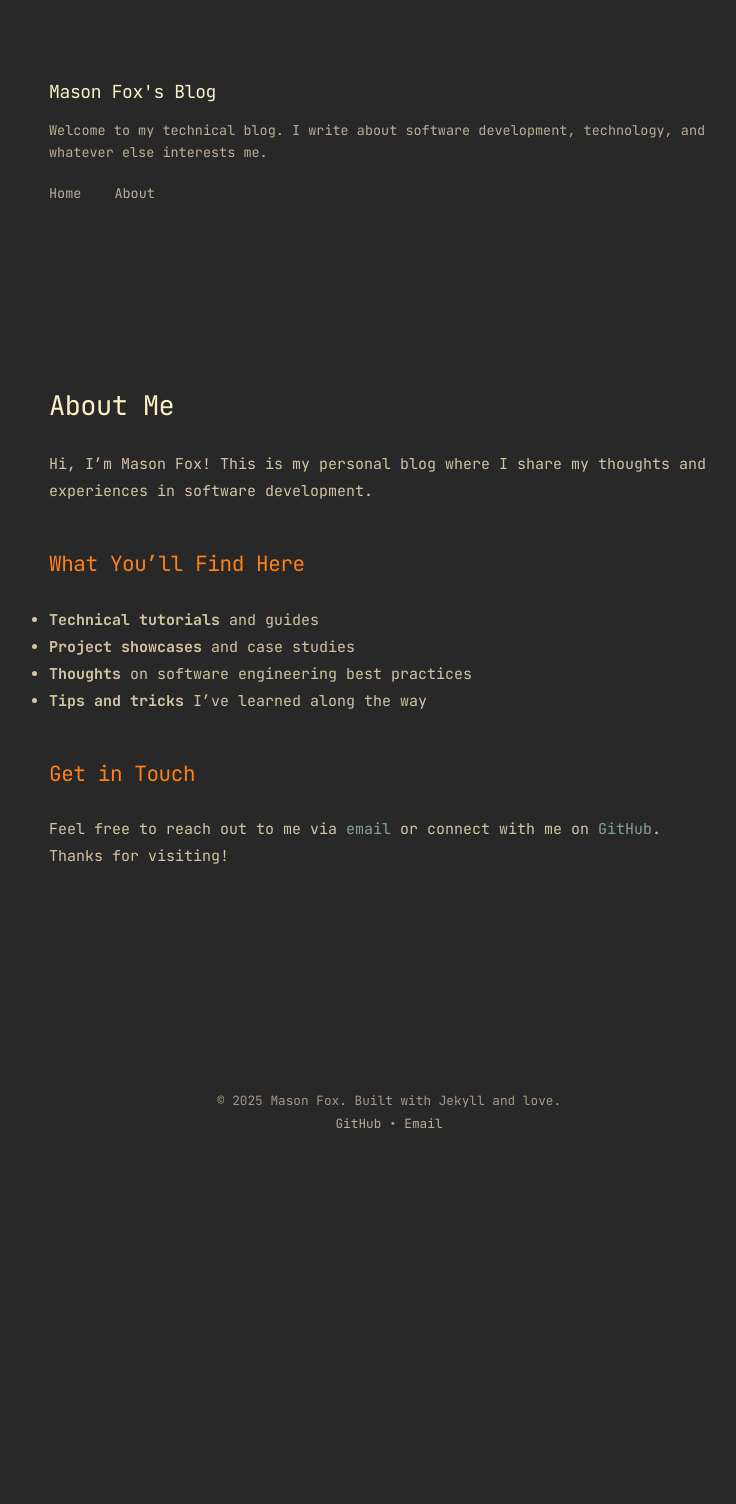
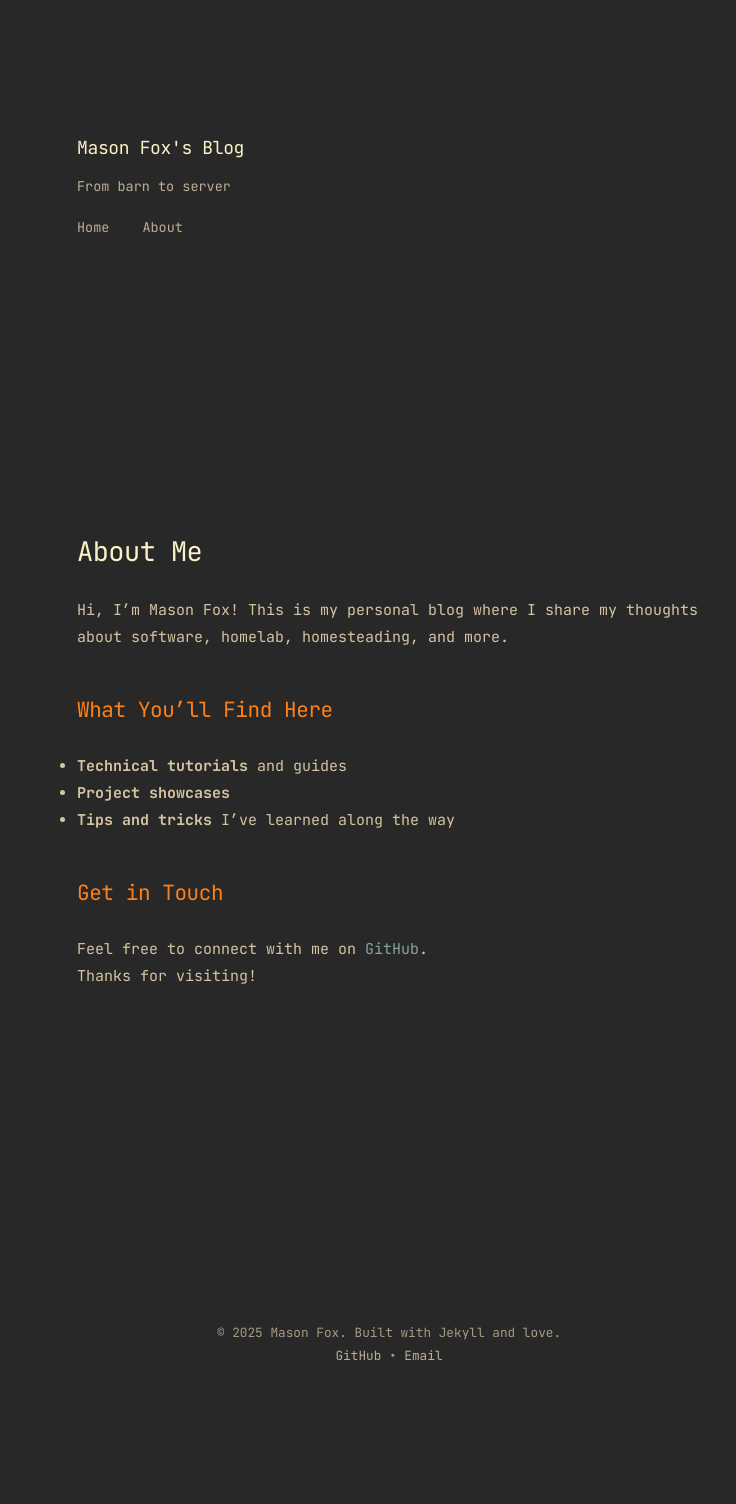
Before and after one commit to masonfox/blog, a Jekyll site: the page built from about.md, in a window 1280 px wide. Shown: the whole page, without its empty margins (251-987 px from the left). Built offline with Jekyll 4.4.1, drawn with Linux system fonts in a browser that asks for light colours; before the commit the page ends 1216 px from its top, so only the background shows below that.

Commit message:
Update blog description and content adjustments

```diff
--- a/_config.yml
+++ b/_config.yml
@@ -1,6 +1,6 @@
 # Jekyll Configuration
 title: Mason Fox's Blog
-description: Welcome to my technical blog. I write about software development, technology, and whatever else interests me.
+description: From barn to server
 author: Mason Fox
 email: hello@masonfox.net
 github_username: masonfox
--- a/about.md
+++ b/about.md
@@ -6,17 +6,16 @@ permalink: /about/
 
 # About Me
 
-Hi, I'm Mason Fox! This is my personal blog where I share my thoughts and experiences in software development.
+Hi, I'm Mason Fox! This is my personal blog where I share my thoughts about software, homelab, homesteading, and more.
 
 ## What You'll Find Here
 
 - **Technical tutorials** and guides
-- **Project showcases** and case studies
-- **Thoughts** on software engineering best practices
+- **Project showcases**
 - **Tips and tricks** I've learned along the way
 
 ## Get in Touch
 
-Feel free to reach out to me via [email](mailto:{{ site.email }}) or connect with me on [GitHub](https://github.com/{{ site.github_username }}).
+Feel free to connect with me on [GitHub](https://github.com/{{ site.github_username }}).
 
 Thanks for visiting!
--- a/assets/css/style.css
+++ b/assets/css/style.css
@@ -40,7 +40,7 @@ body {
 .container {
   max-width: 720px;
   margin: 0 auto;
-  padding: 40px 20px;
+  padding: 6rem 3rem;
 }
 
 header {
@@ -169,6 +169,7 @@ a:hover {
   padding: 0;
   border-radius: 0;
   border: none;
+  margin: 0;
 }
 
 .post-content p {
```
